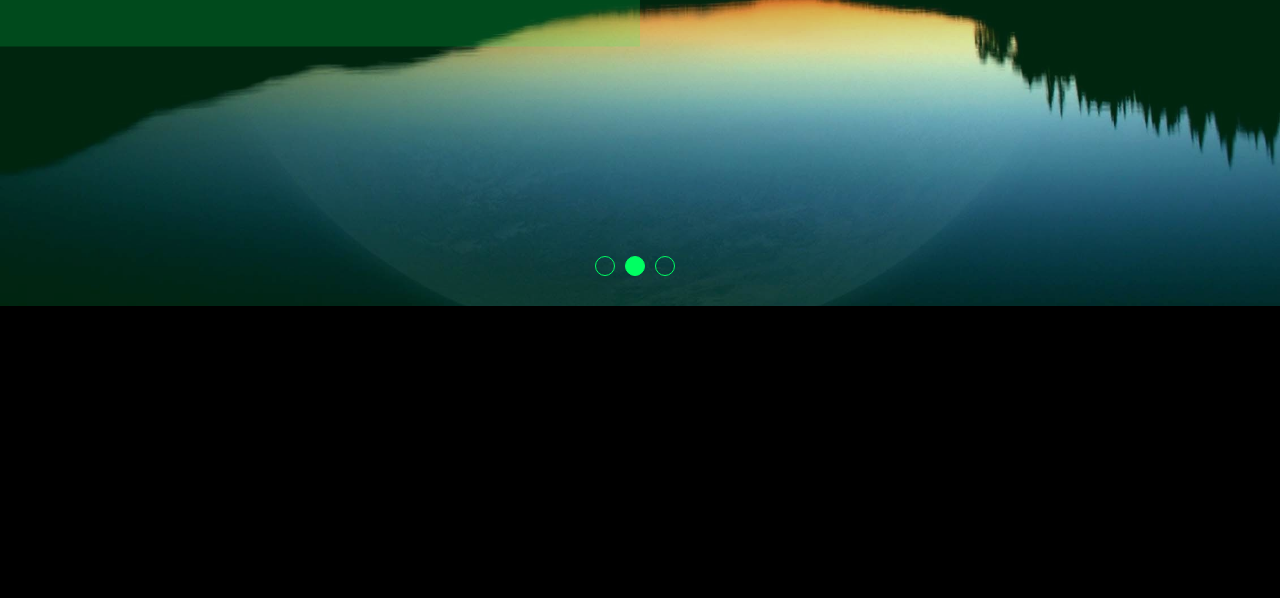
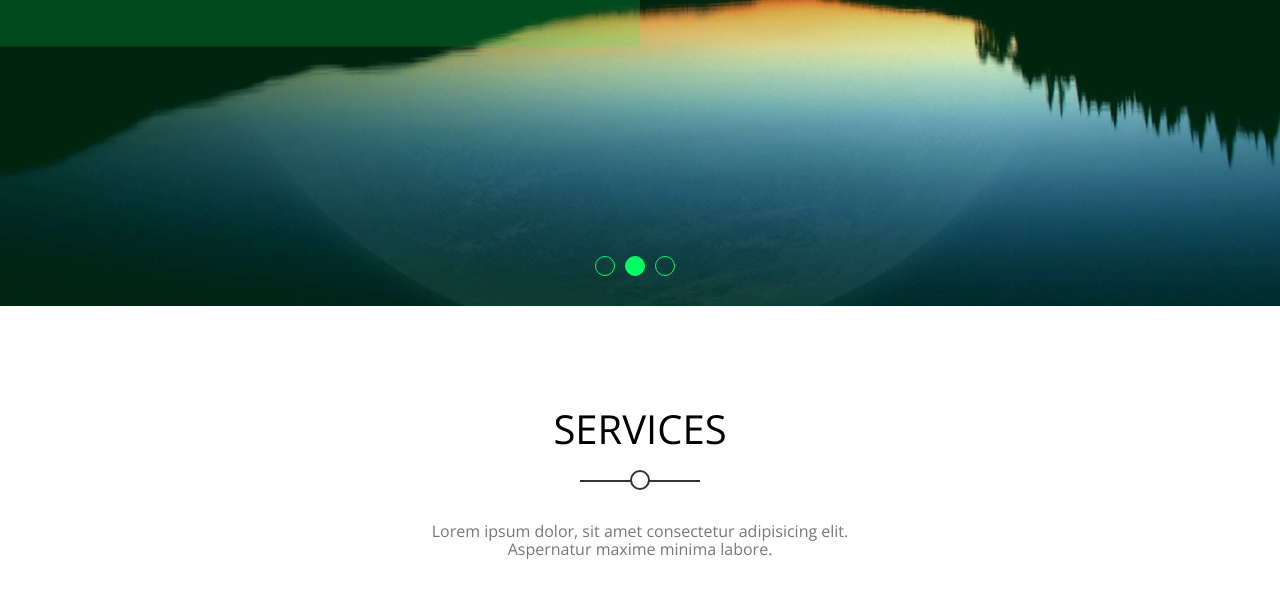
Before and after one commit to Ibra-him-elgharras/Template-63, a plain HTML site: page index.html in a window 1280 px wide. Shown: the part 494-1092 px from the top of the page. Before the commit the page ends 800 px from the top, so only its background shows below. Drawn offline with nearby package versions, Linux system fonts and the light colour scheme.

Commit message:
main-heading-

```diff
--- a/CSS/style.css
+++ b/CSS/style.css
@@ -17,7 +17,6 @@ html{
 }
 body{
     font-family: "Open Sans", sans-serif;
-    background-color: black;
 }
 ul{
     list-style: none;
@@ -47,6 +46,49 @@ ul{
     }
 }
 /* end global rules */
+/* start components */
+.section{
+    padding: 100px;
+}
+.section .main-heading{
+    text-align: center;
+}
+.section .main-heading h2{
+    font-weight: normal;
+    font-size: 40px;
+    position: relative;
+    margin-bottom: 70px;
+    text-transform: uppercase;
+}
+.section .main-heading h2::before{
+    content: "";
+    position: absolute;
+    left: 50%;
+    transform: translateX(-50%);
+    height: 2px;
+    background-color: #333;
+    bottom: -30px;
+    width: 120px;
+}
+.section .main-heading h2::after{
+    content: "";
+    position: absolute;
+    left: 50%;
+    transform: translateX(-50%);
+    width: 16px;
+    height: 16px;
+    border-radius: 50%;
+    border: 2px solid #333;
+    bottom: -38px;
+    background-color: white;
+}
+.section .main-heading p{
+    width: 500px;
+    margin: 0 auto 100px;
+    max-width: 100%;
+    color: #777;
+}
+/* end componants */
 /* start header */
 header{
     position: absolute;
--- a/index.html
+++ b/index.html
@@ -56,5 +56,12 @@
         </ul>
      </div>
     <!-- end landing -->
+     <div class="section">
+        <div class="main-heading">
+            <h2>Services</h2>
+            <p>Lorem ipsum dolor, sit amet consectetur adipisicing elit. Aspernatur maxime minima labore.
+            </p>
+        </div>
+     </div>
 </body>
 </html>
```
